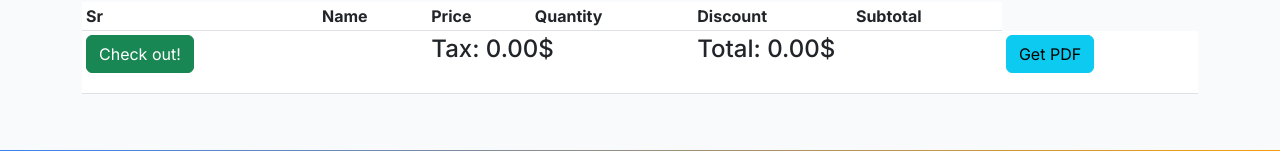
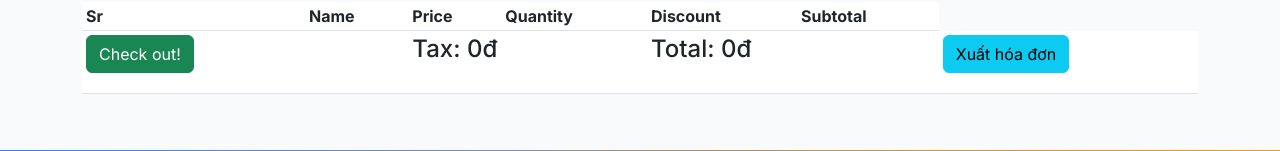
Before and after one commit to KhaNguyen1204/Flask-Ecommerce, a Flask app: template website/templates/customers/orders.html in a window 1280 px wide. Shown: the part 199-350 px from the top of the page. Run offline with Flask 3, Linux system fonts and the light colour scheme; the template is opened without the code that fills it, so the values that code supplies are empty; some libraries are stand-ins or nearby versions.

Commit message:
edit template orders

```diff
--- a/website/templates/customers/orders.html
+++ b/website/templates/customers/orders.html
@@ -27,28 +27,28 @@
             </thead>
             <tbody>
                 {% for item in order_details %}
-                {% set discount = "%0.2f"|format((item.discount/100) * item.price|float * item.quantity|int) %}
+                {% set discount = "%0.0f"|format((item.discount/100) * item.price|float * item.quantity|int) %}
                 <tr>
                     <td>{{loop.index}}</td>
                     <td>{{item.product_name}}</td>
-                    <td>{{"%.2f"|format(item.price)}}$</td>
+                    <td>{{"%.0f"|format(item.price)}}đ</td>
                     <td>{{item.quantity}}</td>
                     {% if item.discount > 0 %}
-                    <td>{{item.discount}}% is {{discount}}$</td>
+                    <td>{{item.discount}}% is {{discount}}đ</td>
                     {% else %}
                     <td>0%</td>
                     {% endif %}
-                    <td>{{"%0.2f"|format(item.subtotal)}}$</td>
+                    <td>{{"%0.0f"|format(item.subtotal)}}đ</td>
                 </tr>
                 {% endfor %}
                 <tr>
-                    <td><a href="#" class="btn btn-success">Check out!</a> </td>
+                    <td><a href="/" class="btn btn-success">Check out!</a> </td>
                     <td></td>
-                    <td colspan="2"><h4>Tax: {{"%.2f"|format(tax)}}$</h4></td>
-                    <td colspan="2"><h4>Total: {{"%.2f"|format(grand_total)}}$</h4></td>
+                    <td colspan="2"><h4>Tax: {{"%.0f"|format(tax)}}đ</h4></td>
+                    <td colspan="2"><h4>Total: {{"%.0f"|format(grand_total)}}đ</h4></td>
                     <td>
                         <form action="{{url_for('get_pdf', invoice=invoice)}}" method="post">
-                        <button type="submit" class="btn btn-info">Get PDF</button>
+                        <button type="submit" class="btn btn-info">Xuất hóa đơn</button>
                         </form>
                     </td>
                 </tr>
```
